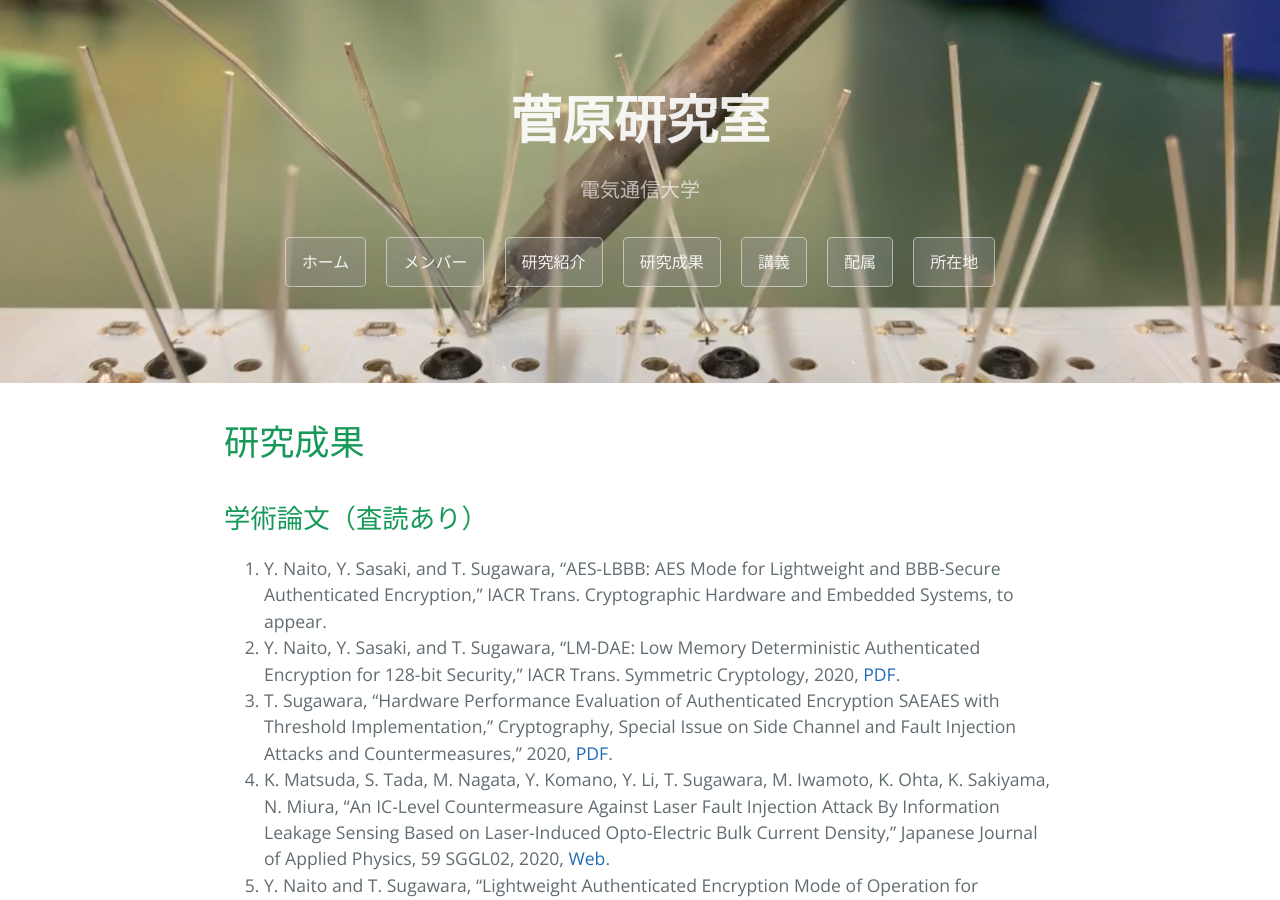
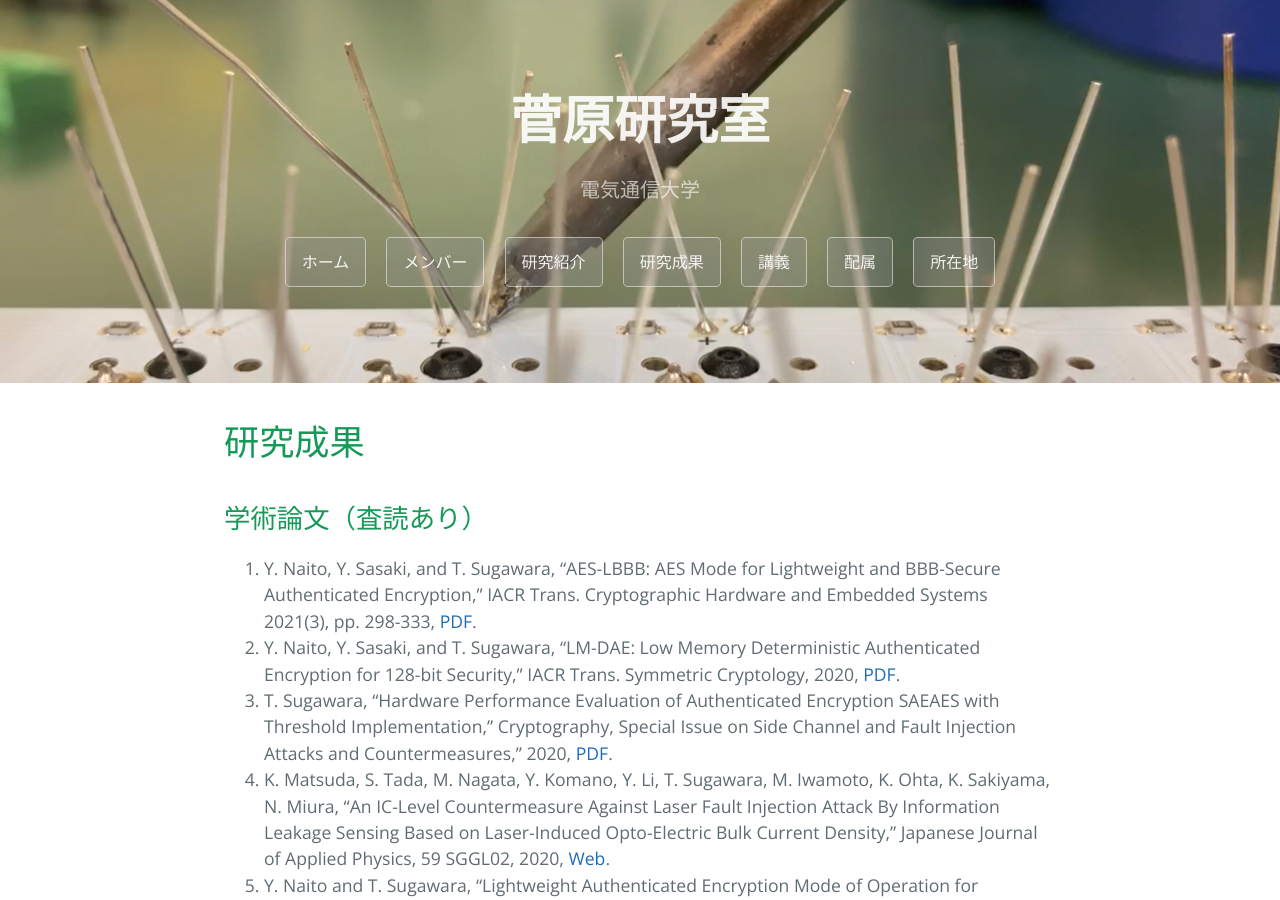
Before and after one commit to sugawara-bbbb/weblab, a Jekyll site: the page built from publication.md, in a window 1280 px wide and 900 px high. Built offline with Jekyll 4.4.1, drawn with Linux system fonts in a browser that asks for light colours; our own code applies the rules of GitHub Pages for plain Markdown files; some of the changed text lies outside the part shown.

Commit message:
Updated publication.

```diff
--- a/publication.md
+++ b/publication.md
@@ -9,7 +9,9 @@ layout: default
 
 ## 学術論文（査読あり）
 
-1. Y. Naito, Y. Sasaki, and T. Sugawara, "AES-LBBB: AES Mode for Lightweight and BBB-Secure Authenticated Encryption," IACR Trans. Cryptographic Hardware and Embedded Systems, to appear.
+<!-- 1. Y. Long, S. Rampazzi, T. Sugawara, and K. Fu, ``Protecting COVID-19 Vaccine Transportation and Storage from Analog Cybersecurity Threats,’’ AAMI Biomedical Instrumentation & Technology 2021, pp. 29—34, 2021, to appear. -->
+<!-- 1. 藤聡子, 土屋彩夏, 李陽, 崎山一男, 菅原健, "分光スペクトルを用いた調光機能のある白色 LED の個体識別, 情報処理学会論文誌 Vol. 62 No. 9, pp. 1–11 (Sep. 2021). -->
+1. Y. Naito, Y. Sasaki, and T. Sugawara, "AES-LBBB: AES Mode for Lightweight and BBB-Secure Authenticated Encryption," IACR Trans. Cryptographic Hardware and Embedded Systems 2021(3), pp. 298-333, [PDF](https://tches.iacr.org/index.php/TCHES/article/view/8976).
 1. Y. Naito, Y. Sasaki, and T. Sugawara, "LM-DAE: Low Memory Deterministic Authenticated Encryption for 128-bit Security," IACR Trans. Symmetric Cryptology, 2020, [PDF](https://tosc.iacr.org/index.php/ToSC/article/view/8746).
 1. T. Sugawara, "Hardware Performance Evaluation of Authenticated Encryption SAEAES with Threshold Implementation," Cryptography, Special Issue on Side Channel and Fault Injection Attacks and Countermeasures," 2020, [PDF](https://www.mdpi.com/2410-387X/4/3/23/pdf).
 1. K. Matsuda, S. Tada, M. Nagata, Y. Komano, Y. Li, T. Sugawara, M. Iwamoto, K. Ohta, K. Sakiyama, N. Miura, "An IC-Level Countermeasure Against Laser Fault Injection Attack By Information Leakage Sensing Based on Laser-Induced Opto-Electric Bulk Current Density," Japanese Journal of Applied Physics, 59 SGGL02, 2020, [Web](https://iopscience.iop.org/article/10.7567/1347-4065/ab65d3).
@@ -40,6 +42,7 @@ layout: default
 
 ## 国際会議プロシーディングス等（査読あり）
 
+<!-- 1.  B. Cyr, T. Sugawara, and K. Fu, ``Why Lasers Inject Perceived Sound Into MEMS Microphones: Indications and Contraindications of Photoacoustic and Photoelectric Effects,’’ IEEE Sensors 2021, October 2021, to appear. -->
 1. M. Shiozaki, T. Sugawara, and T. Fujino, "Exploring Effect of Residual Electric Charges on Cryptographic Circuits," the Fourth Workshop on Attacks and Solutions in Hardware Security (ASHES 2020), pp. 57--66, 2020 [PDF](https://dl.acm.org/doi/10.1145/3411504.3421210).
 1. G. Takatoi, T. Sugawara, K. Sakiyama, and Y. Li, "Simple Electromagnetic Analysis Against Activation Functions of Deep Neural Networks," 1st workshop on Artificial Intelligence in Hardware Security (AIHWS2020), pp. 181--197, 2020.
 1. M. Yabu, K. Sakiyama, and T. Sugawara, "Low-Memory Implementation of Authenticated Encryption Algorithm SAEAES on ARM Cortex-M0 Microcontroller," IEEE 9th Global Conference on Consumer Electronics (GCCE 2020), pp. 254-258, 2020.
@@ -155,6 +158,7 @@ layout: default
 ## その他の発表
 
 ## 講演・チュートリアル・パネルディスカッション等
+1. T. Ono, T. Sugawara, J. Sakuma, and T. Mori, "Application of Adversarial Examples to Physical ECG Signals," arXiv:2108.08972, 2021, [Web](https://arxiv.org/abs/2108.08972).
 1. 菅原健, "ライトコマンド: レーザー照射により音声コマンド を挿入する攻撃," 第5回 IoT セキュリティフォーラム, 2020.
 1. T. Sugawara, B. Cyr, S. Rampazzi, D. Genkin, and K. Fu, "Light Commands: レーザーを用いて音声コマンドを挿入する攻撃," 暗号と情報セキュリティワークショップ2020, 2020.
 1. T. Sugawara, "Laser Injection Attacks on Integrated Circuits and Sensors," SPQR Laboratory Embedded Security Workshop, 2020 (invited).
```
